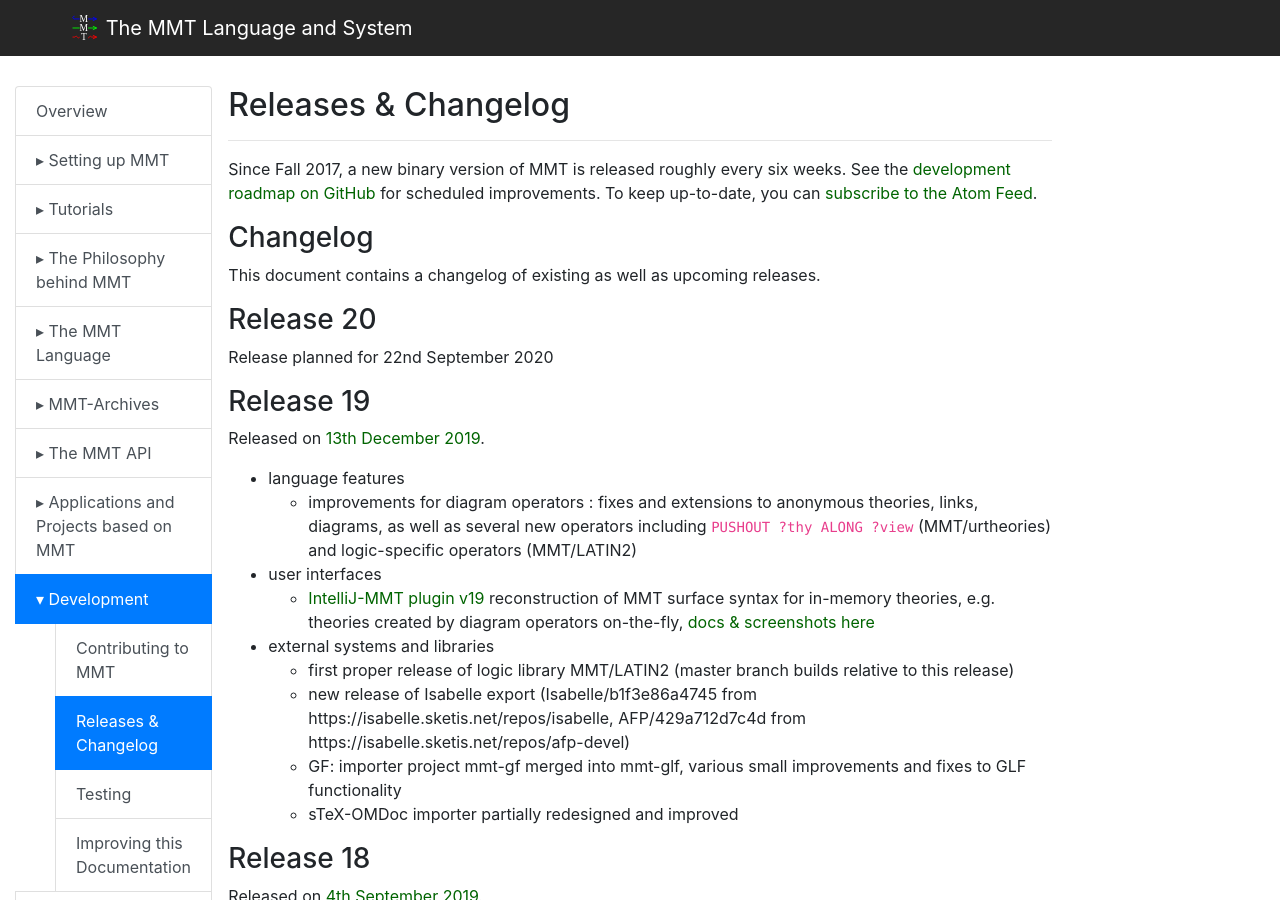
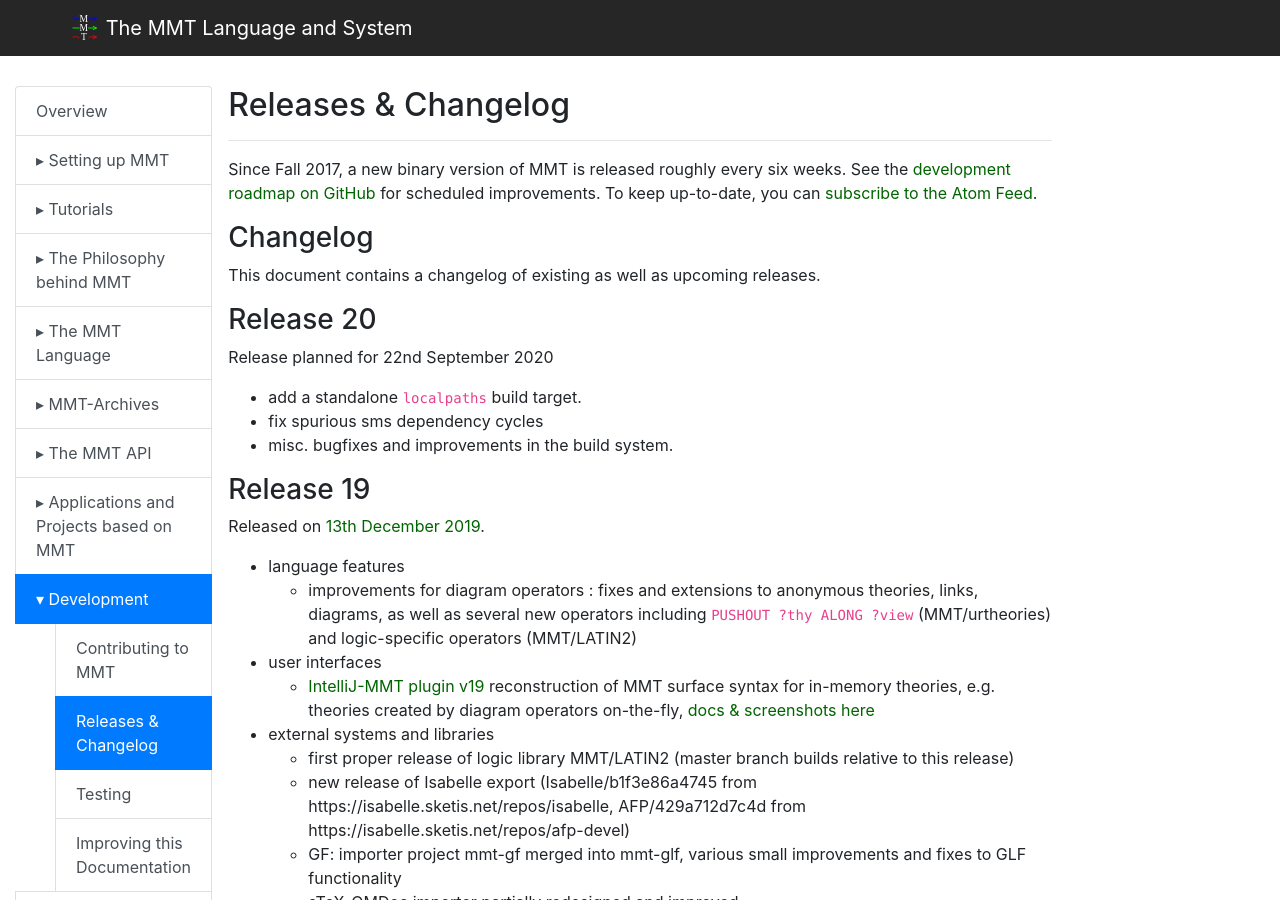
Before and after one commit to UniFormal/uniformal.github.io, a Jekyll site: the page built from doc/development/releases.md, in a window 1280 px wide and 900 px high. Built offline with Jekyll 4.4.1, drawn with Linux system fonts in a browser that asks for light colours.

Commit message:
Update releases.md with my contributions to release 20

```diff
--- a/doc/development/releases.md
+++ b/doc/development/releases.md
@@ -14,6 +14,10 @@
 ### Release 20
 
 Release planned for 22nd September 2020
+
+- add a standalone `localpaths` build target.
+- fix spurious sms dependency cycles
+- misc. bugfixes and improvements in the build system.
 
 ### Release 19
 
```
